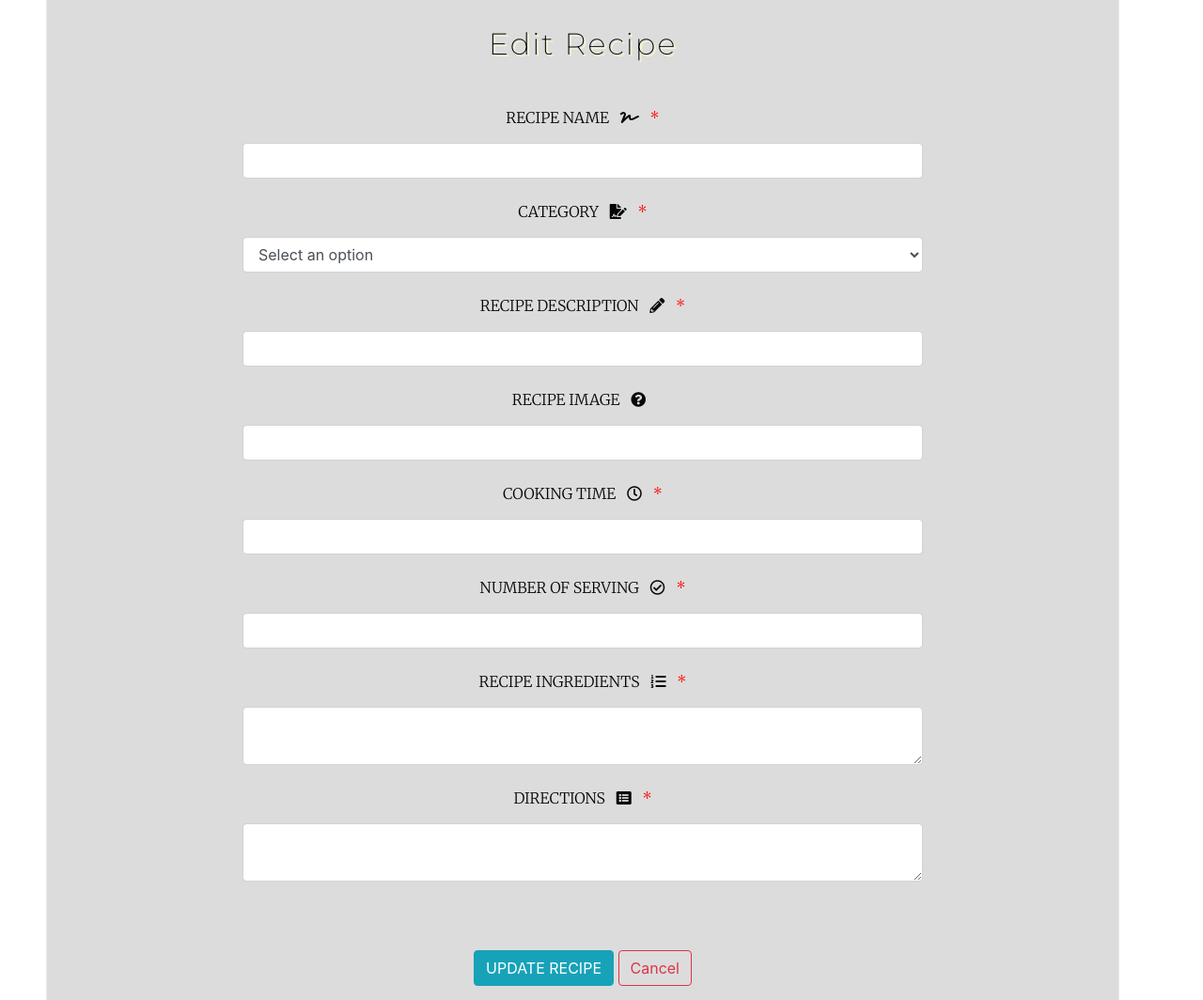
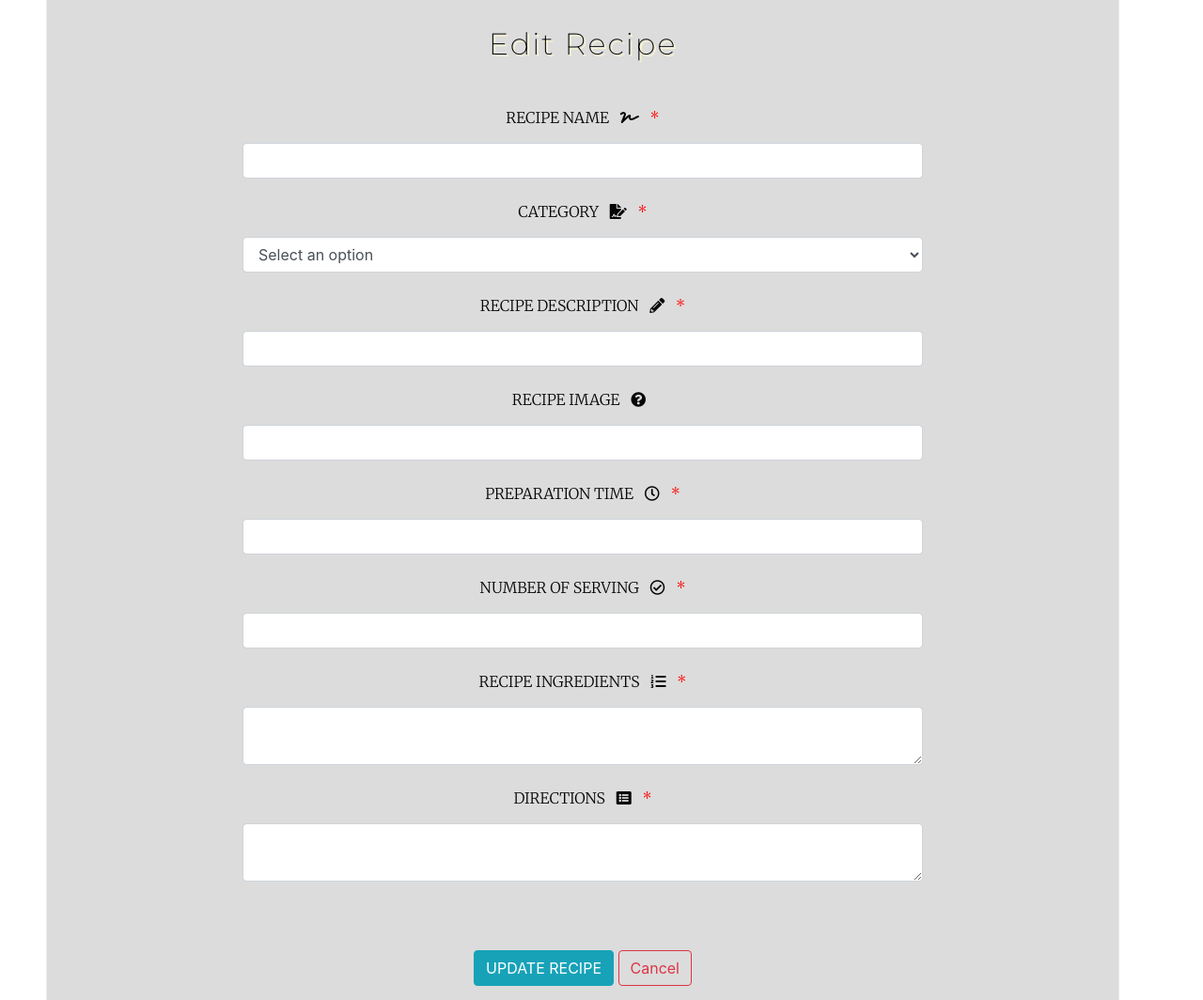
Before and after one commit to sneachda/juicebar-ms3, a Flask app: template templates/edit_recipe.html in a window 1280 px wide. Shown: the part 151-1215 px from the top of the page at 94% size. Run offline with Flask 2, Linux system fonts and the light colour scheme; the template is opened without the code that fills it, so the values that code supplies are empty; some libraries are stand-ins or nearby versions.

Commit message:
typo fixed in add and edit form html

```diff
--- a/templates/add_recipe.html
+++ b/templates/add_recipe.html
@@ -47,7 +47,7 @@
                         {{ form.recipe_image(placeholder="Recipe Image URL", id="recipe_image", class="validate form-control") }}
                     </div>
                     <div class="col-12 col-md-8 offset-2 p-2">
-                        <label class="required recipe-p uppercase" for="prep_time"> Prep Time
+                        <label class="required recipe-p uppercase" for="prep_time"> Preparation Time
                             <i class="far fa-clock p-2"></i>
                         </label>
                         {{ form.prep_time(placeholder="Cooking time - in minutes", id="prep_time", class="validate form-control", type="number") }}
--- a/templates/edit_recipe.html
+++ b/templates/edit_recipe.html
@@ -53,7 +53,7 @@
                                value="{{ full_recipe.recipe_image }}" type="text"/>
                     </div>
                      <div class="col-12 col-md-8 offset-2 p-2">
-                        <label class="required recipe-p uppercase" for="prep_time"> Cooking Time
+                        <label class="required recipe-p uppercase" for="prep_time"> Preparation Time
                             <i class="far fa-clock p-2"></i>
                         </label>
                         <input id="prep_time" name="prep_time" class="validate form-control"
```
